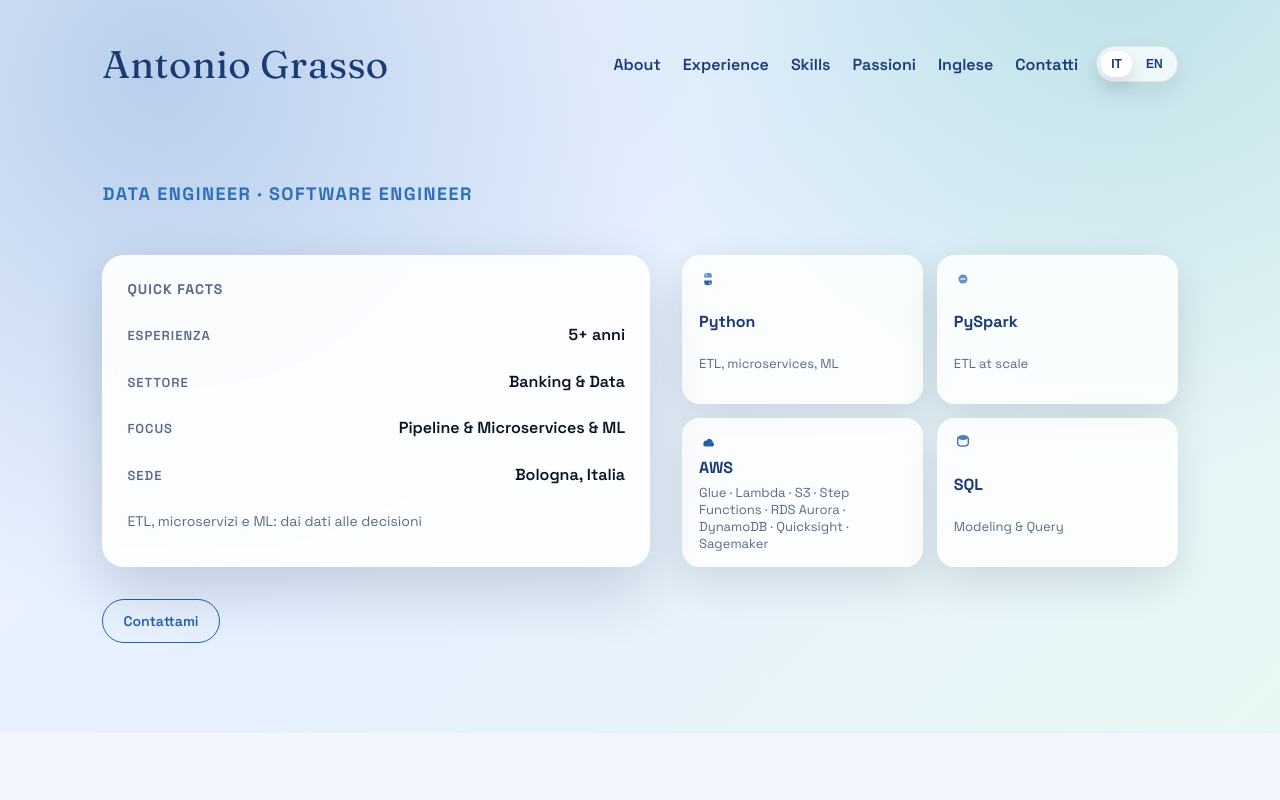
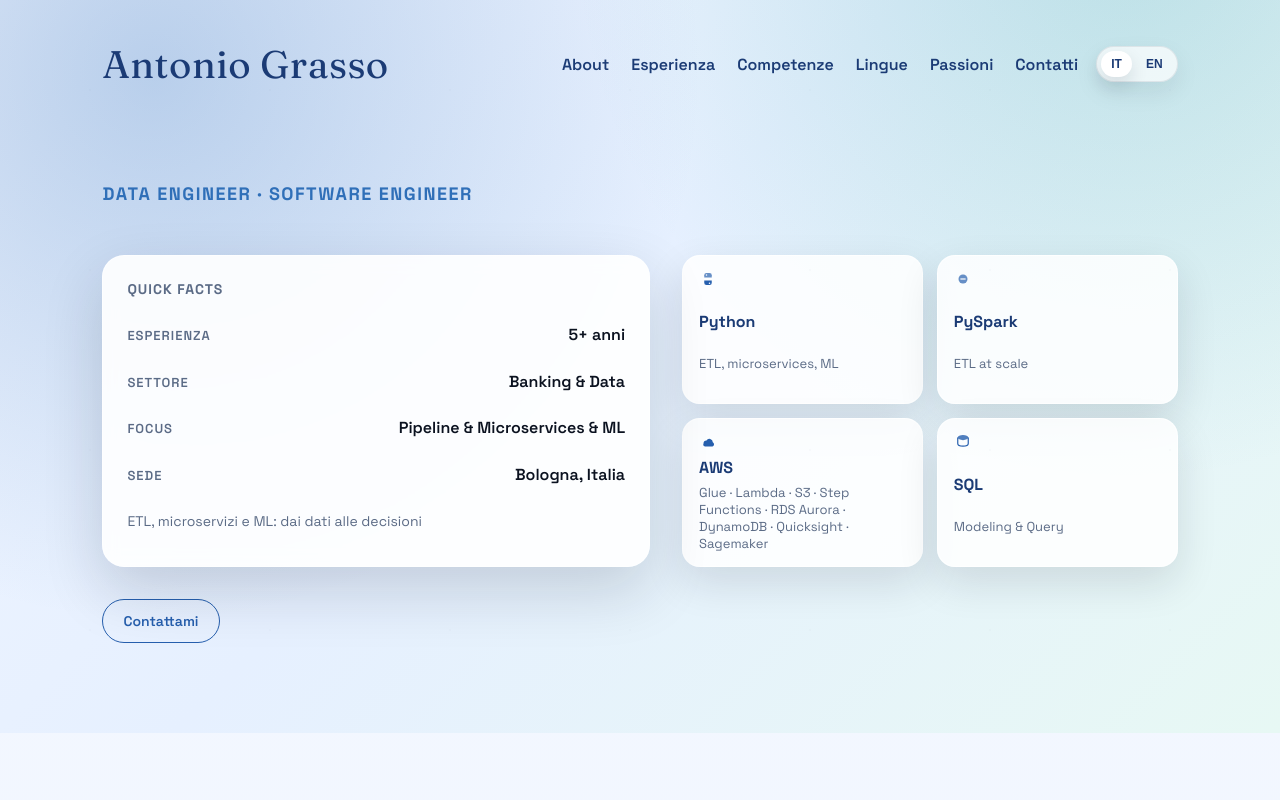
Before and after one commit to antoniograsso21/antoniograsso21.github.io, a React (Create React App) app in the folder my-website/: page / in a window 1280 px wide. Shown: the top 800 px of the page. Built offline with nearby package versions, Linux system fonts and the light colour scheme; the HTML template or start-up script is replaced by a standard one.

Commit message:
minor changes profile

```diff
--- a/my-website/src/data/profile.js
+++ b/my-website/src/data/profile.js
@@ -2,10 +2,10 @@ export const content = {
   it: {
     navLinks: [
       { href: '#about', label: 'About' },
-      { href: '#experience', label: 'Experience' },
-      { href: '#skills', label: 'Skills' },
+      { href: '#experience', label: 'Esperienza' },
+      { href: '#skills', label: 'Competenze' },
+      { href: '#language', label: 'Lingue' },
       { href: '#passions', label: 'Passioni' },
-      { href: '#language', label: 'Inglese' },
       { href: '#contact', label: 'Contatti' },
     ],
     hero: {
@@ -97,24 +97,6 @@ export const content = {
         items: ['Windows', 'Linux'],
       },
     ],
-    passionsSection: {
-      title: 'Passioni',
-      subtitle: "Oltre l'informatica",
-    },
-    passions: [
-      {
-        title: 'Fotografia',
-        //description: 'Studio luce e composizione: qualità dei dettagli prima della quantità.',
-      },
-      {
-        title: 'Astronomia',
-        //description: 'Dati, orbite, scale: un invito costante a pensare in grande.',
-      },
-      {
-        title: 'Esplorazione spaziale',
-        //description: 'Esplorazione e tecnologia: il confine dove la curiosità diventa ingegneria.',
-      },
-    ],
     educationSection: {
       title: 'Istruzione',
       subtitle: 'Il mio percorso formativo',
@@ -147,9 +129,27 @@ export const content = {
         bullets: ['Punteggio: 7.5 – Livello C1'],
       },
     ],
+    passionsSection: {
+      title: 'Passioni',
+      subtitle: "Oltre l'informatica",
+    },
+    passions: [
+      {
+        title: 'Fotografia',
+        //description: 'Studio luce e composizione: qualità dei dettagli prima della quantità.',
+      },
+      {
+        title: 'Astronomia',
+        //description: 'Dati, orbite, scale: un invito costante a pensare in grande.',
+      },
+      {
+        title: 'Esplorazione spaziale',
+        //description: 'Esplorazione e tecnologia: il confine dove la curiosità diventa ingegneria.',
+      },
+    ],
     contactSection: {
       title: 'Contatti',
-      subtitle: 'Disponibile a nuove sfide e collaborazioni.',
+      subtitle: 'Disponibile a nuove sfide e collaborazioni',
     },
     contacts: [
       {
@@ -178,8 +178,8 @@ export const content = {
       { href: '#about', label: 'About' },
       { href: '#experience', label: 'Experience' },
       { href: '#skills', label: 'Skills' },
+      { href: '#language', label: 'Languages' },
       { href: '#passions', label: 'Passions' },
-      { href: '#language', label: 'English' },
       { href: '#contact', label: 'Contact' },
     ],
     hero: {
@@ -271,24 +271,6 @@ export const content = {
         items: ['Windows', 'Linux'],
       },
     ],
-    passionsSection: {
-      title: 'Passions',
-      subtitle: 'Besides computer science',
-    },
-    passions: [
-      {
-        title: 'Photography',
-        //description: 'I study light and composition: detail quality over quantity.',
-      },
-      {
-        title: 'Astronomy',
-        //description: 'Data, orbits, scales: a constant invitation to think big.',
-      },
-      {
-        title: 'Space Exploration',
-        //description: 'Exploration and technology: where curiosity becomes engineering.',
-      },
-    ],
     educationSection: {
       title: 'Education',
       subtitle: 'Academic background',
@@ -321,9 +303,27 @@ export const content = {
         bullets: ['Score: 7.5 – Level C1'],
       },
     ],
+    passionsSection: {
+      title: 'Passions',
+      subtitle: 'Besides computer science',
+    },
+    passions: [
+      {
+        title: 'Photography',
+        //description: 'I study light and composition: detail quality over quantity.',
+      },
+      {
+        title: 'Astronomy',
+        //description: 'Data, orbits, scales: a constant invitation to think big.',
+      },
+      {
+        title: 'Space Exploration',
+        //description: 'Exploration and technology: where curiosity becomes engineering.',
+      },
+    ],
     contactSection: {
       title: 'Contact',
-      subtitle: 'Available for new challenges and collaborations.',
+      subtitle: 'Available for new challenges and collaborations',
     },
     contacts: [
       {
```
